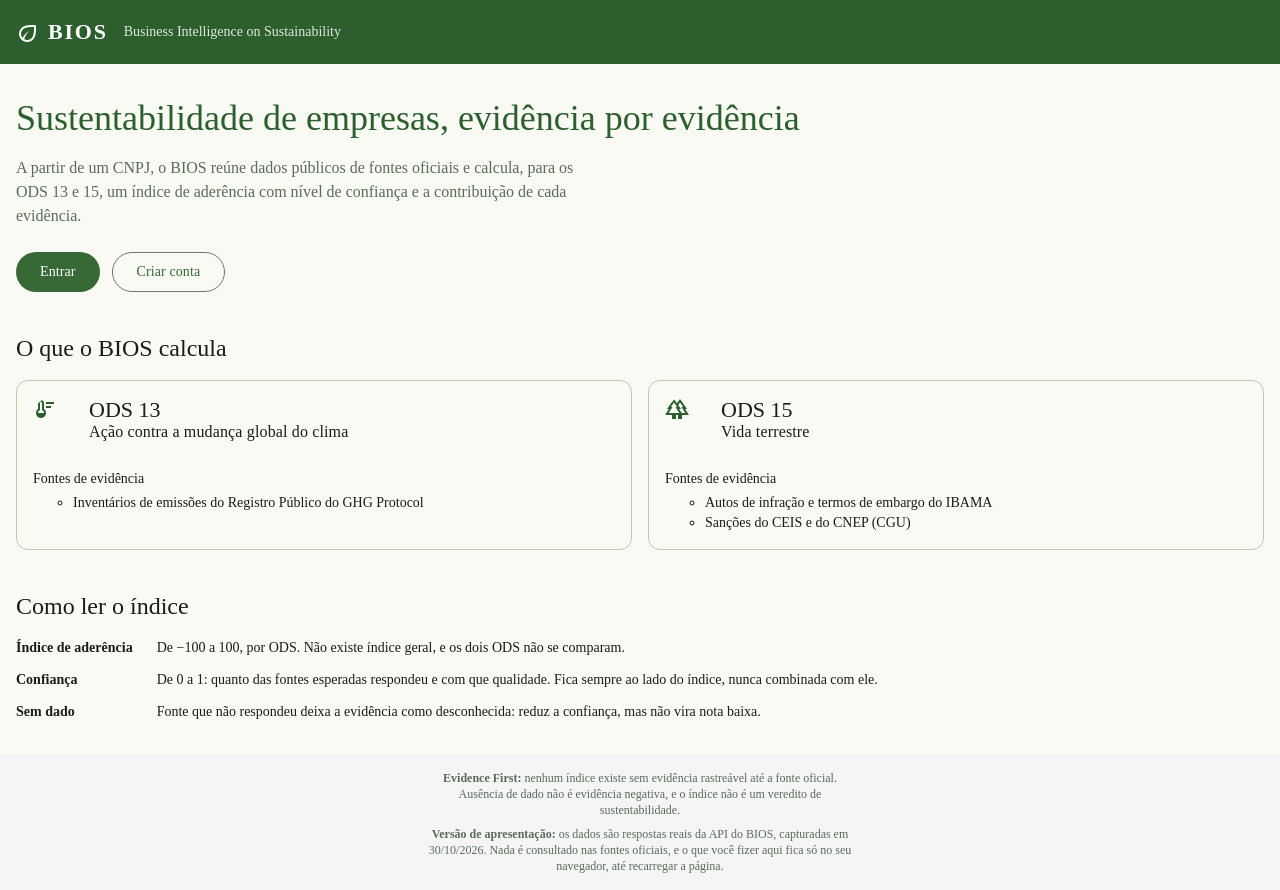
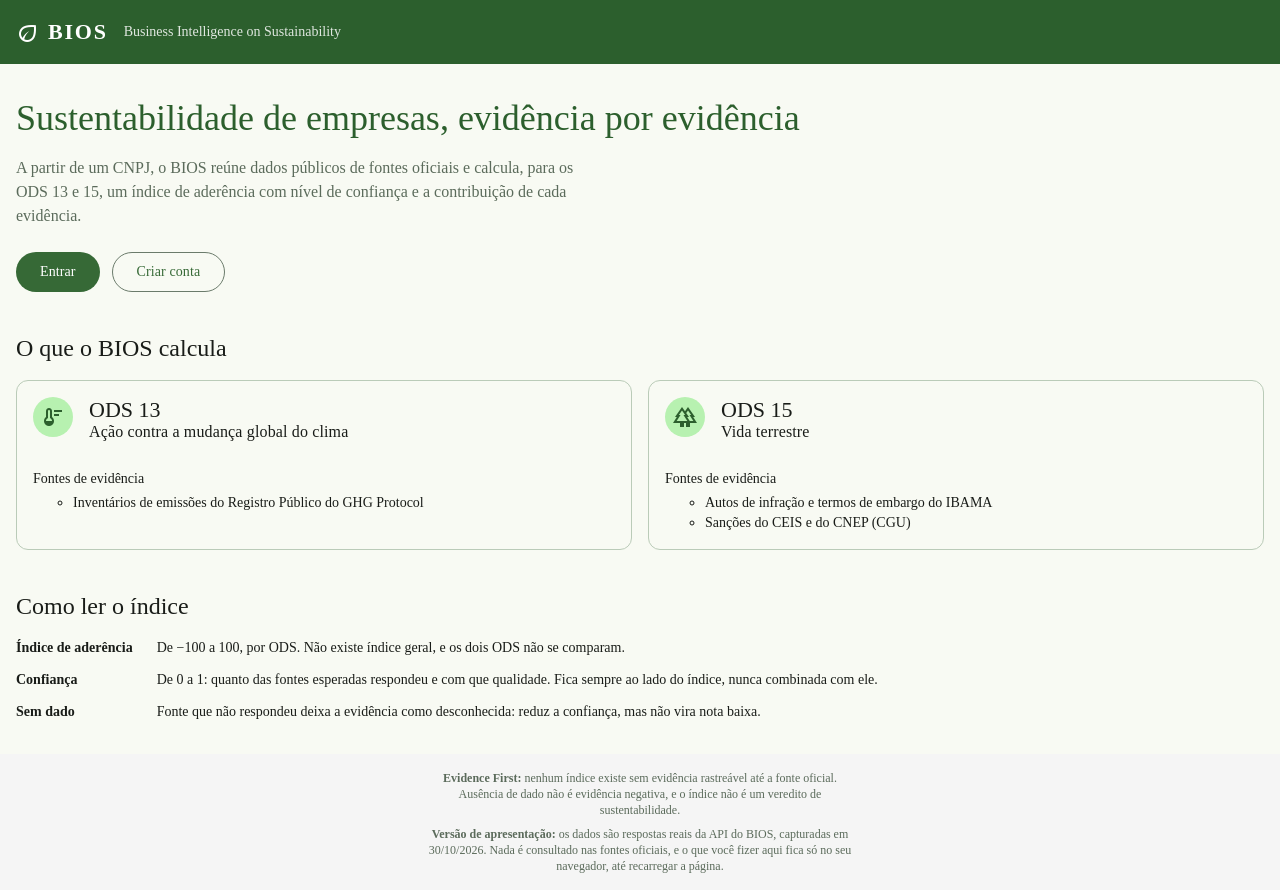
Before and after one commit to odavibatista/bios-webapp, an Angular app: page / in a window 1280 px wide. Built offline with nearby package versions, Linux system fonts and the light colour scheme.

Commit message:
fix(home): center ODS icons inside card avatars

```diff
--- a/src/app/features/home/home.html
+++ b/src/app/features/home/home.html
@@ -27,9 +27,9 @@
       <li>
         <mat-card appearance="outlined" class="ods-card">
           <mat-card-header>
-            <mat-icon mat-card-avatar fontSet="material-symbols-outlined" aria-hidden="true">
-              {{ ods.icon }}
-            </mat-icon>
+            <span mat-card-avatar class="card-icon" aria-hidden="true">
+              <mat-icon fontSet="material-symbols-outlined">{{ ods.icon }}</mat-icon>
+            </span>
             <mat-card-title>ODS {{ ods.number }}</mat-card-title>
             <mat-card-subtitle>{{ ods.title }}</mat-card-subtitle>
           </mat-card-header>
--- a/src/app/features/home/home.scss
+++ b/src/app/features/home/home.scss
@@ -47,7 +47,10 @@ h2 {
 .ods-card {
   height: 100%;
 
-  mat-icon {
+  .card-icon {
+    display: grid;
+    place-items: center;
+    background: var(--mat-sys-primary-container);
     color: var(--bios-brand-green);
   }
 }
```
